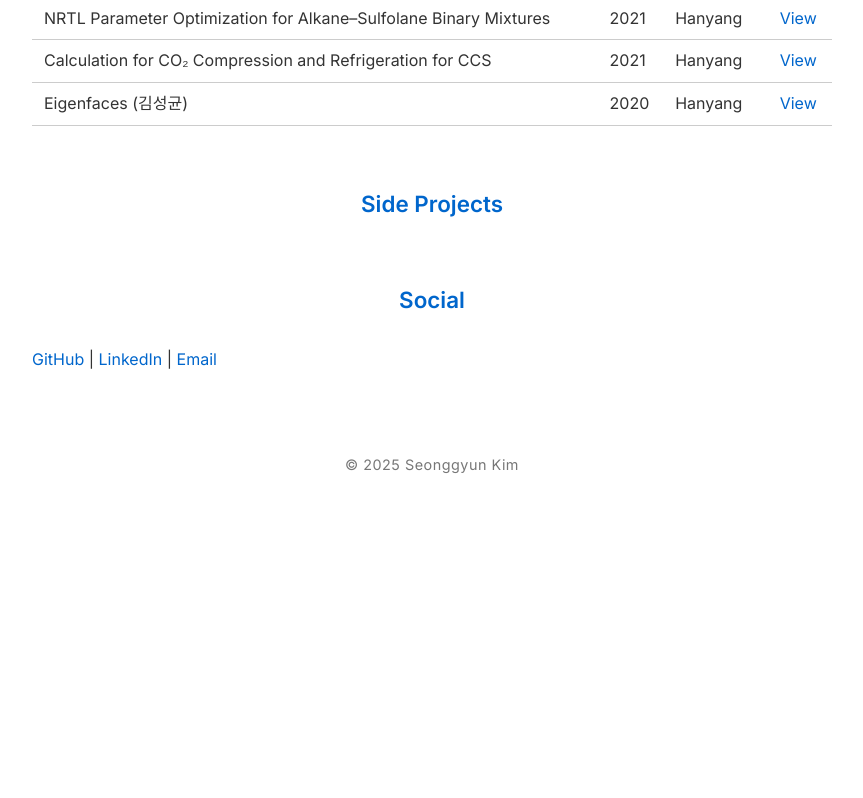
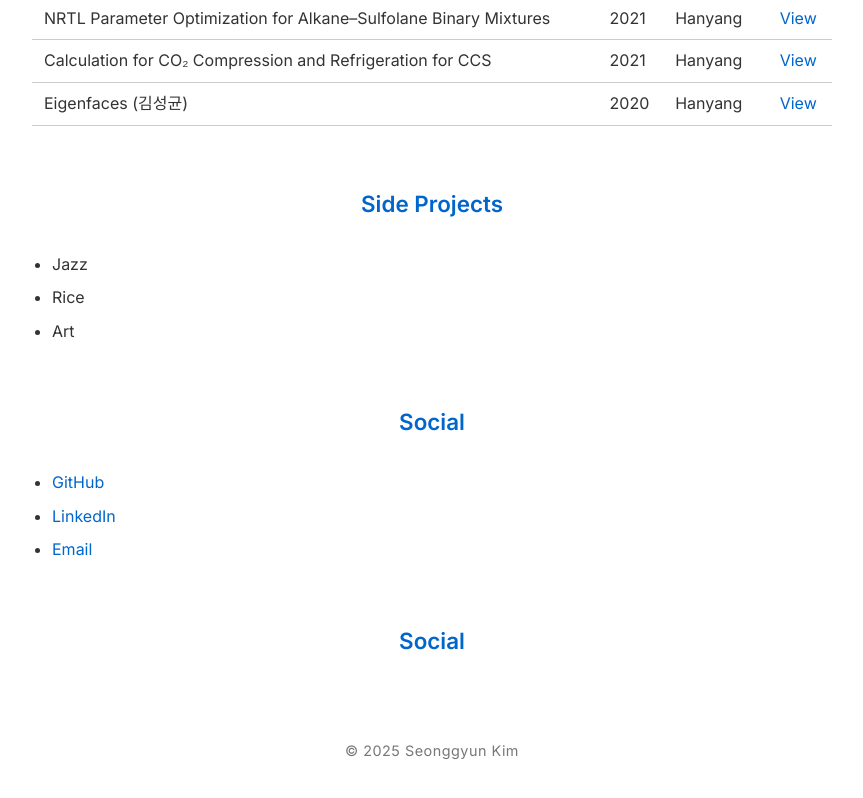
Before and after one commit to kmsnggyn/kmsnggyn.github.io, a plain HTML site: page index.html in a window 1280 px wide. Shown: the part 839-1637 px from the top of the page, without its empty margins (208-1071 px from the left). Before the commit the page ends 1375 px from the top, so only its background shows below. Drawn offline with Linux system fonts and the light colour scheme.

Commit message:
Update index.html

```diff
--- a/index.html
+++ b/index.html
@@ -109,6 +109,14 @@
       cursor: pointer;
     }
 
+    ul {
+		padding-left: 20px;
+		margin-top: 10px;
+	  }
+	  li {
+		margin-bottom: 8px;
+	  }
+
     a {
       text-decoration: none;
       color: var(--link-color);
@@ -176,17 +184,29 @@
   </section>
 
   <section id="side-projects">
-    <h2>Side Projects</h2>
-    <p></p>
-  </section>
+  <h2>Side Projects</h2>
+  <ul>
+    <li>Jazz</li>
+    <li>Rice</li>
+    <li>Art</li>
+    <!-- You can add more bullet points easily -->
+  </ul>
+</section>
+
+<section id="social">
+  <h2>Social</h2>
+  <ul>
+    <li><a href="https://github.com/kmsnggyn" target="_blank">GitHub</a></li>
+    <li><a href="https://linkedin.com/in/seonggyun.kim" target="_blank">LinkedIn</a></li>
+    <li><a href="mailto:seonggyun.kim@outlook.com">Email</a></li>
+
+</section>
+
 
   <section id="social">
     <h2>Social</h2>
     <p>
-      <a href="https://github.com/kmsnggyn" target="_blank">GitHub</a> |
-      <a href="https://linkedin.com/in/seonggyun.kim" target="_blank">LinkedIn</a> |
-      <a href="mailto:seonggyun.kim@outlook.com">Email</a>
-    </p>
+      </p>
   </section>
 
   <footer>
```
